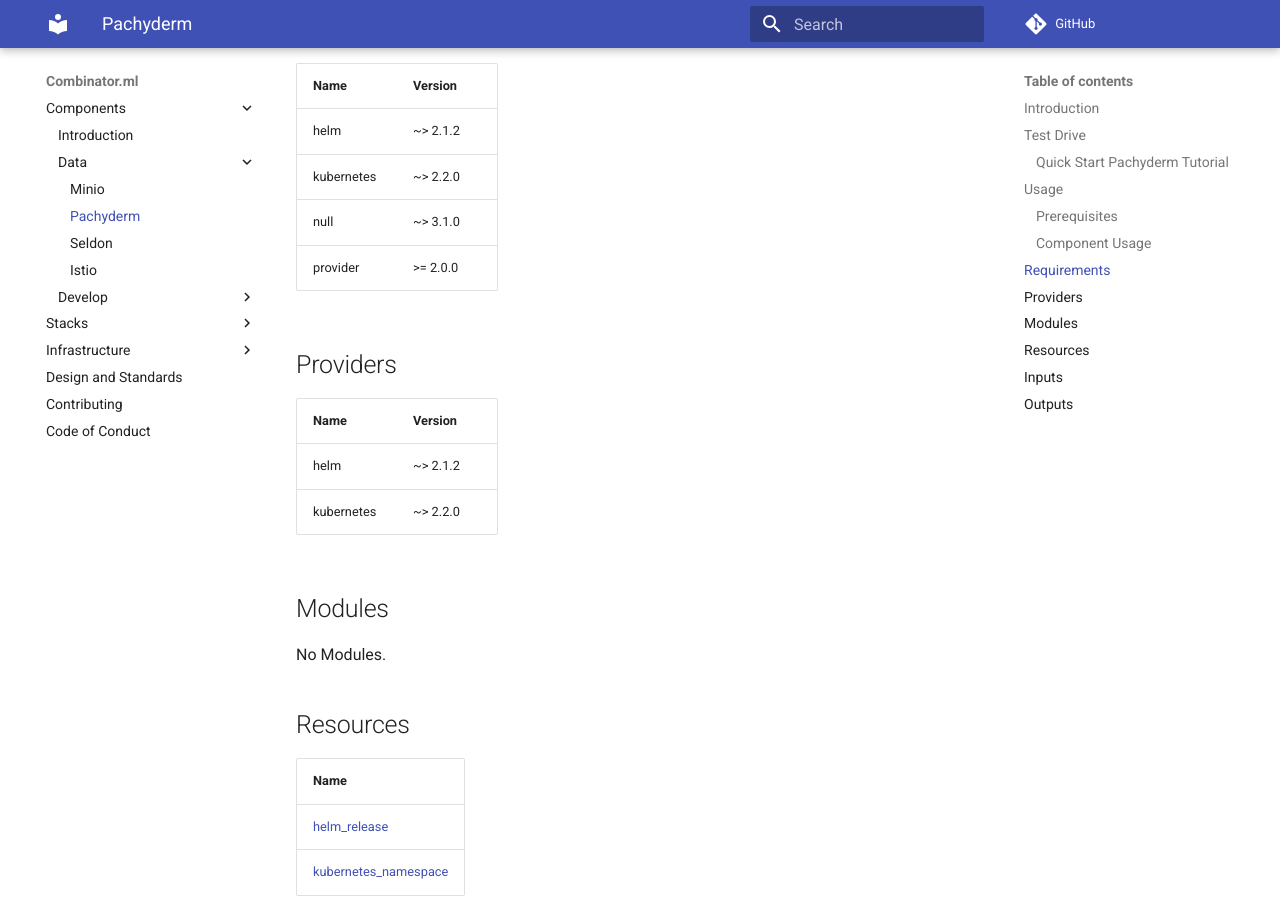
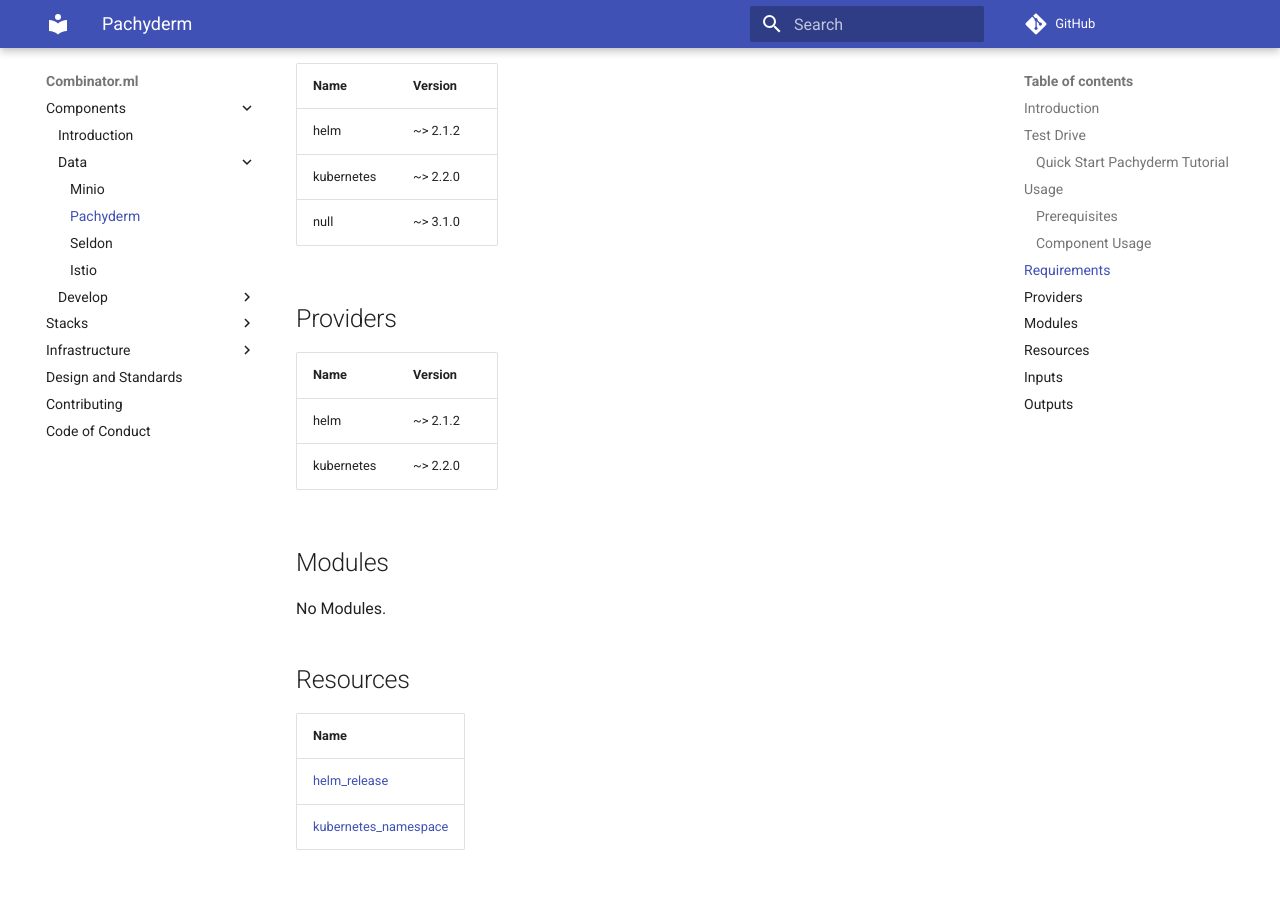
Before and after one commit to combinator-ml/combinator, an MkDocs documentation site: the page built from docs/components/data/pachyderm.md, in a window 1280 px wide and 900 px high, scrolled down 1447 px. Built offline with MkDocs 1.6.1 and Material for MkDocs 9.7.7, drawn with Linux system fonts in a browser that asks for light colours; emoji names are drawn with the system emoji font; comment, search, counter and statistics services are not loaded.

Commit message:
docs: auto-update docs from combinator-ml/terraform-k8s-pachyderm

```diff
--- a/docs/components/data/pachyderm.md
+++ b/docs/components/data/pachyderm.md
@@ -49,7 +49,6 @@ See the full configuration options below.
 | helm | ~> 2.1.2 |
 | kubernetes | ~> 2.2.0 |
 | null | ~> 3.1.0 |
-| provider | >= 2.0.0 |
 
 ## Providers
 
```
